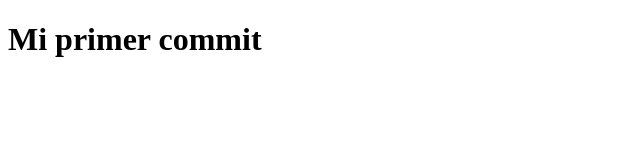
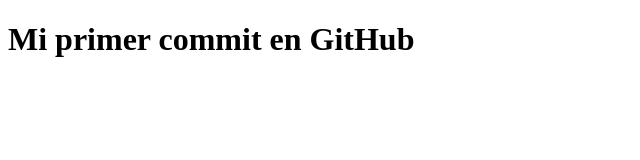
Before and after one commit to JoseV0105/mi-primer-commit, a plain HTML site: page index.html in a window 1280 px wide. Shown: the whole page, without its empty margins (0-640 px from the left). Drawn offline with Linux system fonts and the light colour scheme.

Commit message:
Añadí texto "en GitHub"
Falta de la frase "en GitHub" en H1

```diff
--- a/index.html
+++ b/index.html
@@ -4,6 +4,6 @@
         <title>Desarrollo web</title>
     </Head>
     <body>
-    <H1>Mi primer commit</H1>
+    <H1>Mi primer commit en GitHub</H1>
 </body>
 </html>
```
